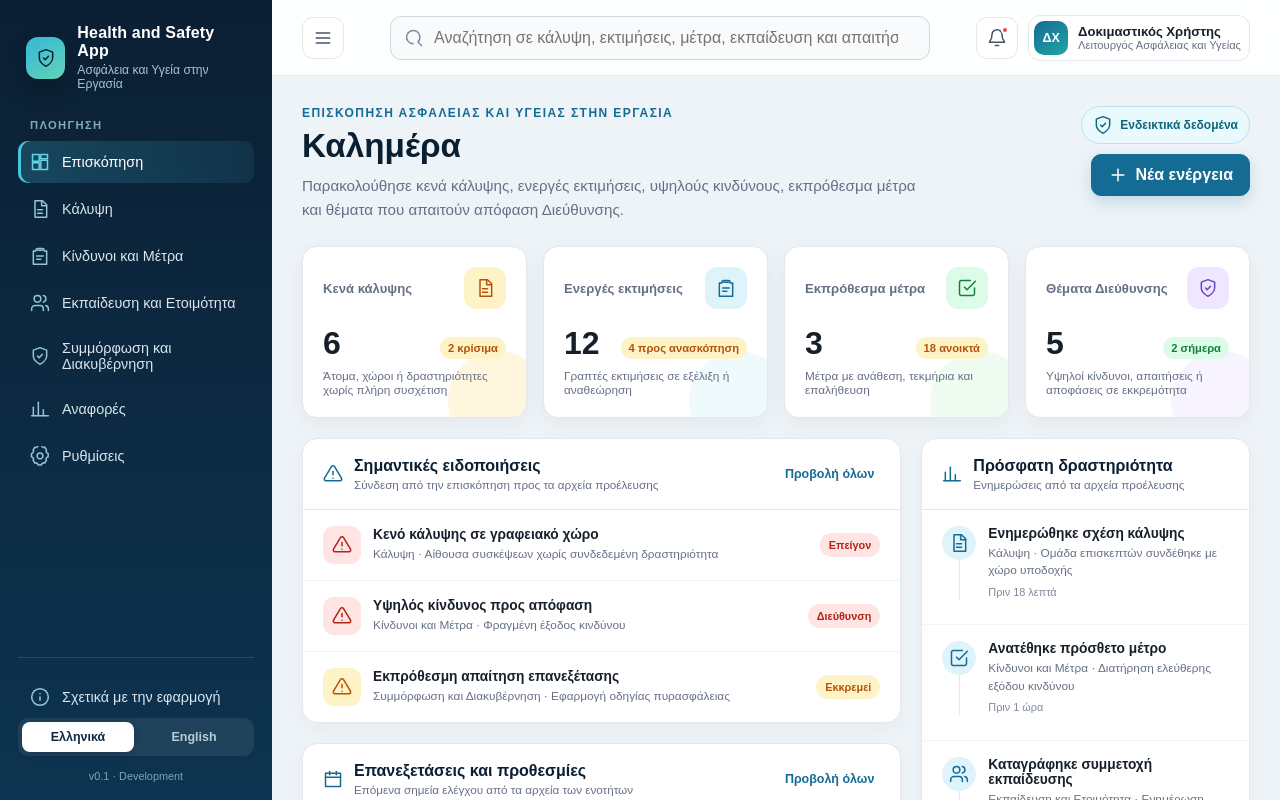
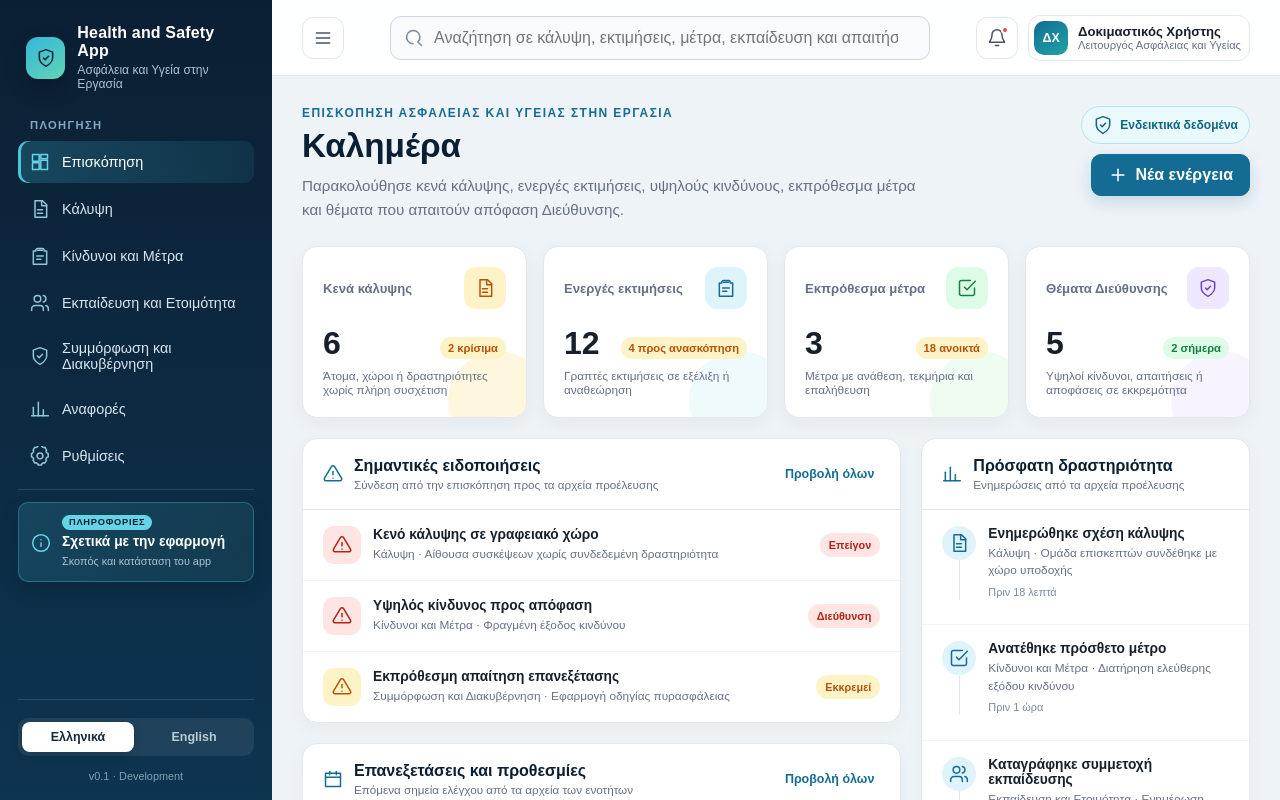
Before and after one commit to mmark76/Health-and-Safety-App, a React (Vite) app: page / in a window 1280 px wide. Shown: the top 800 px of the page. Built offline with nearby package versions, Linux system fonts and the light colour scheme.

Commit message:
feat: surface about app navigation

```diff
--- a/src/features/dashboard/components/DashboardSidebar.tsx
+++ b/src/features/dashboard/components/DashboardSidebar.tsx
@@ -1,5 +1,6 @@
 import { Icon } from './DashboardIcon'
 import type { DashboardContent, Language } from '../types/dashboard'
+import './DashboardSidebar.css'
 
 type DashboardView = 'overview' | 'about'
 
@@ -33,6 +34,11 @@ export function DashboardSidebar({
     onSelectAbout()
     onClose()
   }
+
+  const aboutBadge = language === 'el' ? 'Πληροφορίες' : 'Information'
+  const aboutDescription = language === 'el'
+    ? 'Σκοπός και κατάσταση του app'
+    : 'Purpose and project status'
 
   return (
     <aside className={`dashboard-sidebar${sidebarOpen ? ' is-open' : ''}`} id="dashboard-sidebar">
@@ -74,7 +80,7 @@ export function DashboardSidebar({
         })}
       </nav>
 
-      <div className="sidebar-footer">
+      <div className="sidebar-supporting-nav">
         <button
           aria-current={activeView === 'about' ? 'page' : undefined}
           className={`sidebar-link sidebar-about-link${activeView === 'about' ? ' is-active' : ''}`}
@@ -82,9 +88,15 @@ export function DashboardSidebar({
           type="button"
         >
           <Icon name="info" />
-          <span>{copy.aboutApp}</span>
+          <span className="sidebar-about-copy">
+            <span className="sidebar-about-badge">{aboutBadge}</span>
+            <strong>{copy.aboutApp}</strong>
+            <span className="sidebar-about-description">{aboutDescription}</span>
+          </span>
         </button>
+      </div>
 
+      <div className="sidebar-footer">
         <div className="language-switch" aria-label="Language / Γλώσσα">
           <button
             aria-pressed={language === 'el'}
```
